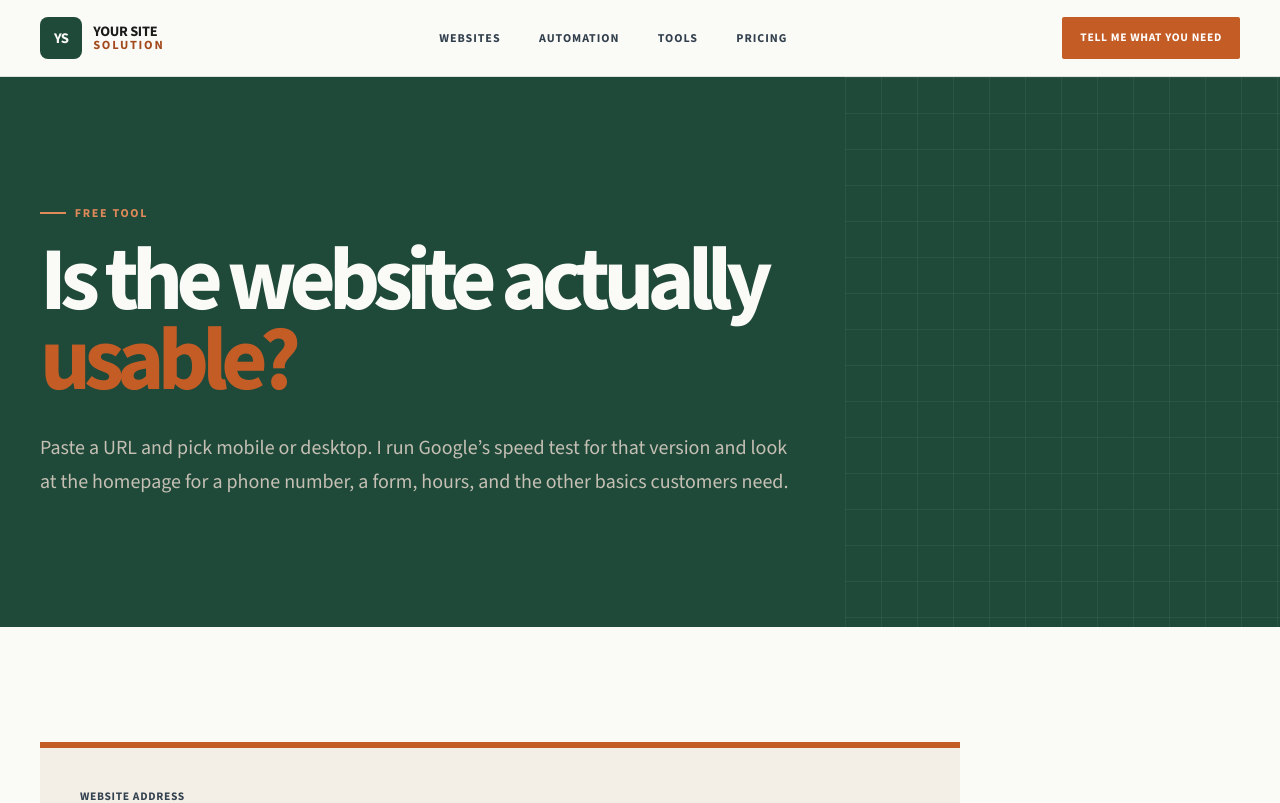
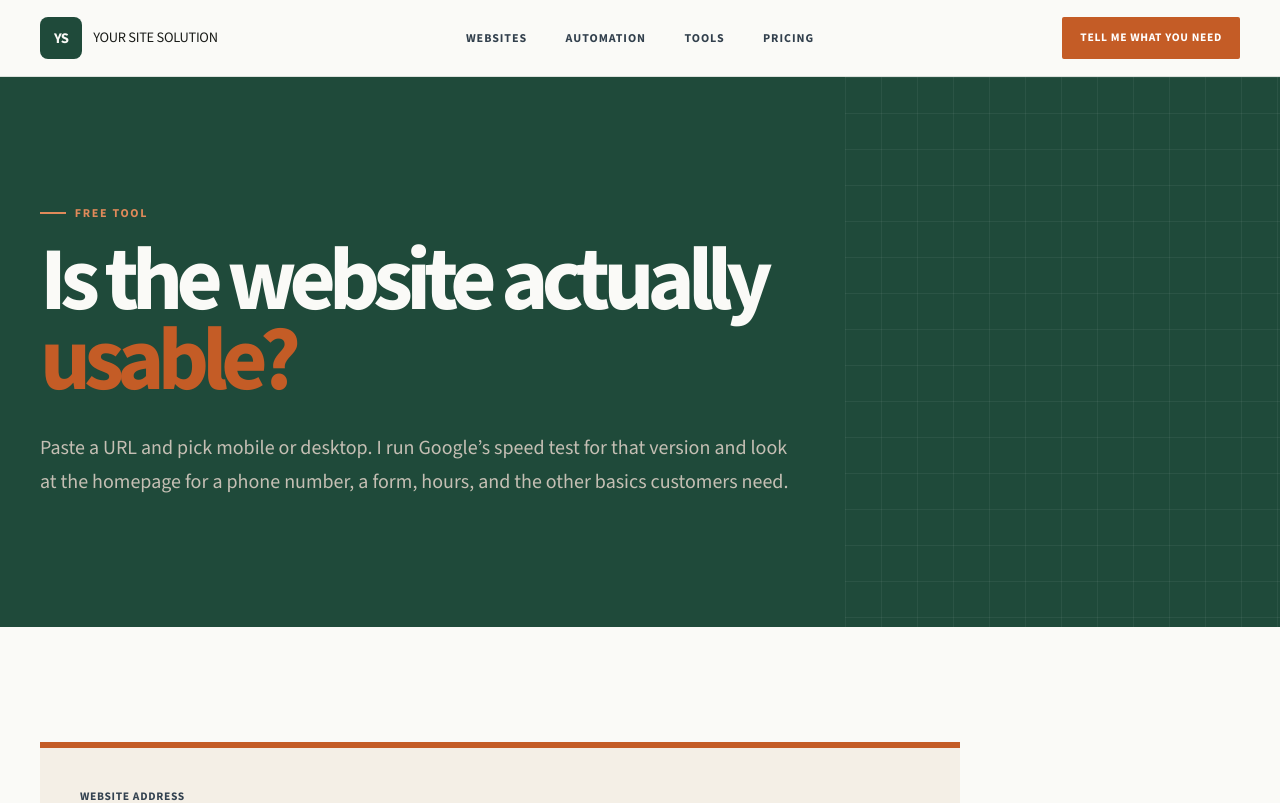
Before and after one commit to CRMwebsolution/yoursitesolution-co, a Next.js app: page /tools/website-check in a window 1280 px wide. Shown: the top 803 px of the page. Built offline with nearby package versions, Linux system fonts and the light colour scheme.

Commit message:
Match the card lockup: copper YS tag plus one-line wordmark.

```diff
--- a/components/logo.tsx
+++ b/components/logo.tsx
@@ -6,10 +6,7 @@ export function Logo() {
       <span className="brand-mark" aria-hidden="true">
         YS
       </span>
-      <span className="brand-name">
-        <strong>Your Site</strong>
-        <span>Solution</span>
-      </span>
+      <span className="brand-name">Your Site Solution</span>
     </Link>
   );
 }
```
